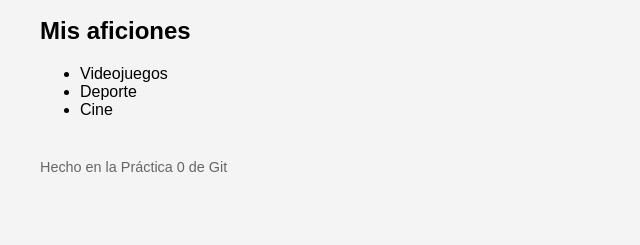
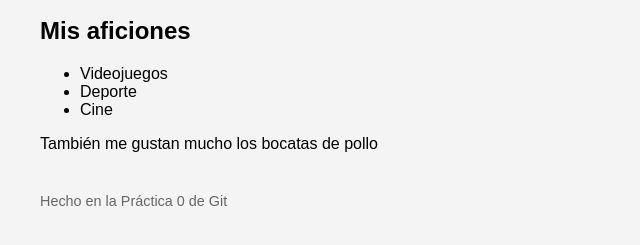
Before and after one commit to diegithub06/mi-primer-repo, a plain HTML site: page index.html in a window 1280 px wide. Shown: the part 119-364 px from the top of the page, without its empty margins (0-640 px from the left). Drawn offline with Linux system fonts and the light colour scheme.

Commit message:
Bocata pollo
Added a new paragraph about a personal interest.

```diff
--- a/index.html
+++ b/index.html
@@ -14,6 +14,7 @@
     <li>Deporte</li>
     <li>Cine</li>
   </ul>
+   <p>También me gustan mucho los bocatas de pollo</p>
   <footer><p>Hecho en la Práctica 0 de Git</p></footer>
  </body>
 </html>
```
